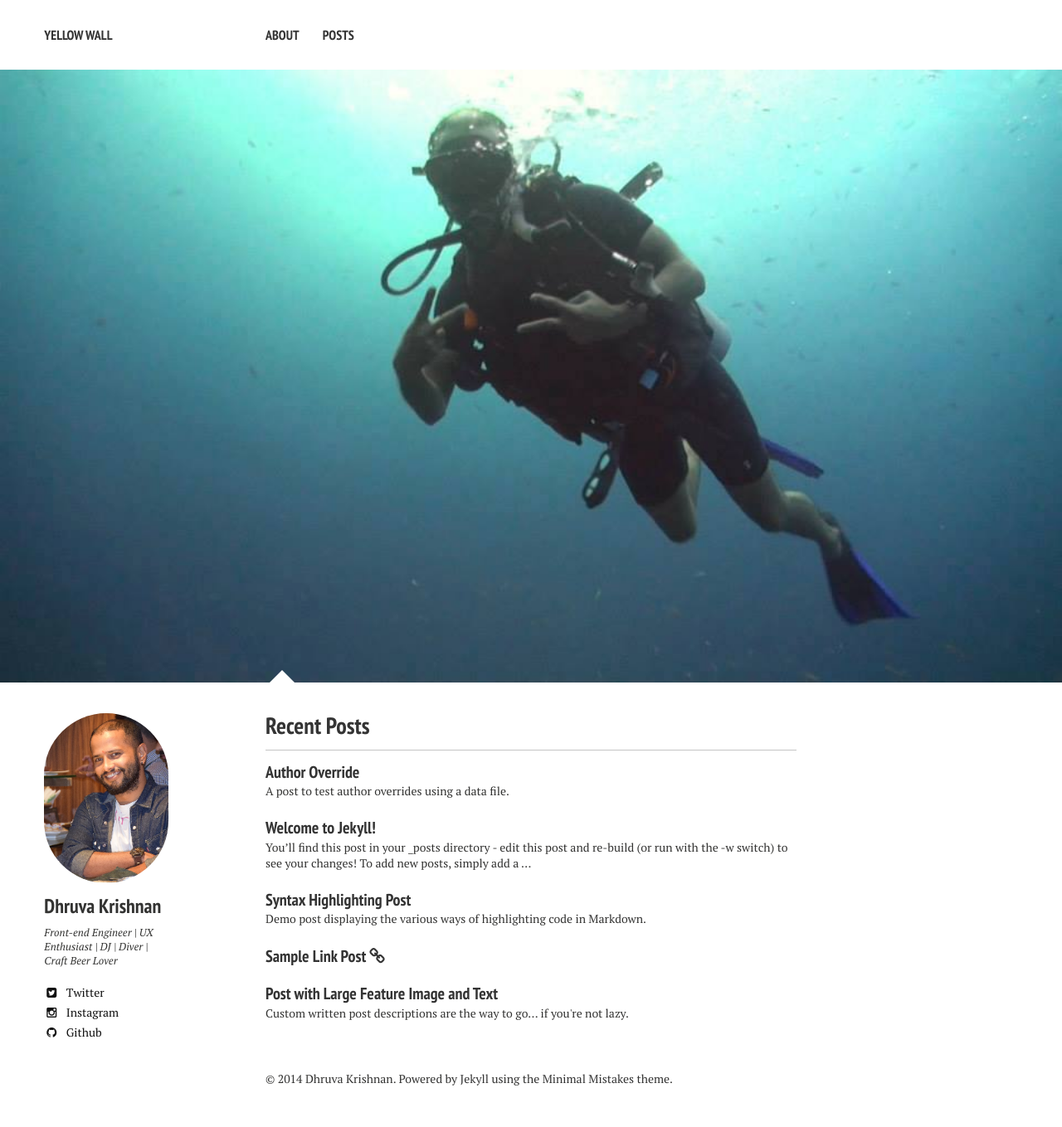
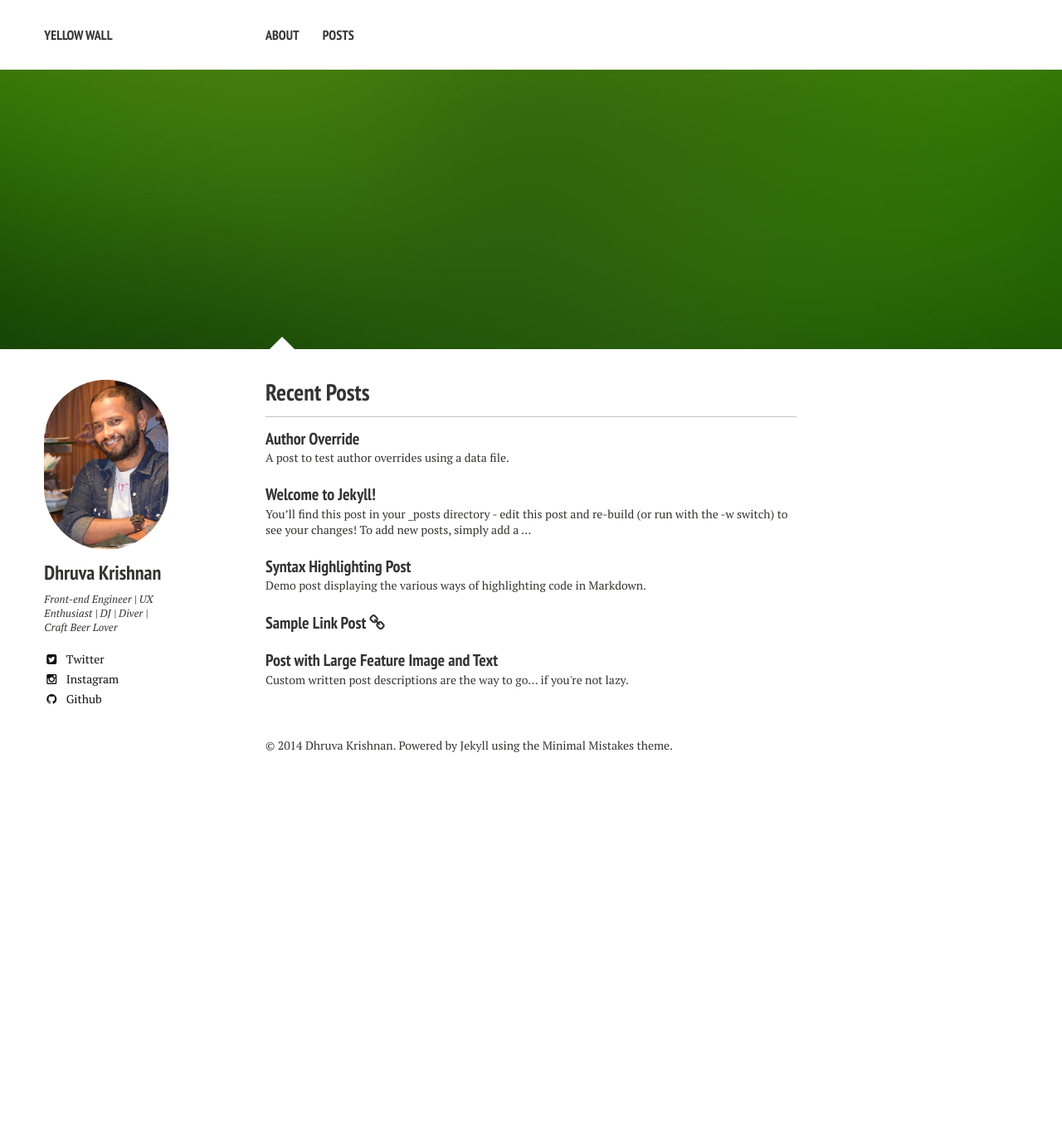
Before and after one commit to dkris/blogg, a Jekyll site: the page built from index.md, in a window 1280 px wide. Shown: the whole page at 83% size. Built offline with Jekyll 4.4.1, drawn with Linux system fonts in a browser that asks for light colours; nearby versions of some CDN libraries; after the commit the page ends 957 px from its top, so only the background shows below that.

Commit message:
Updating the header image to a default image

```diff
--- a/index.md
+++ b/index.md
@@ -3,5 +3,5 @@ layout: home
 excerpt: "A minimal Jekyll theme for your blog by designer Michael Rose."
 tags: [Jekyll, theme, responsive, blog, template]
 image:
-  feature: Dhruva.jpg
+  feature: sample-image-7.jpg
 ---
```
